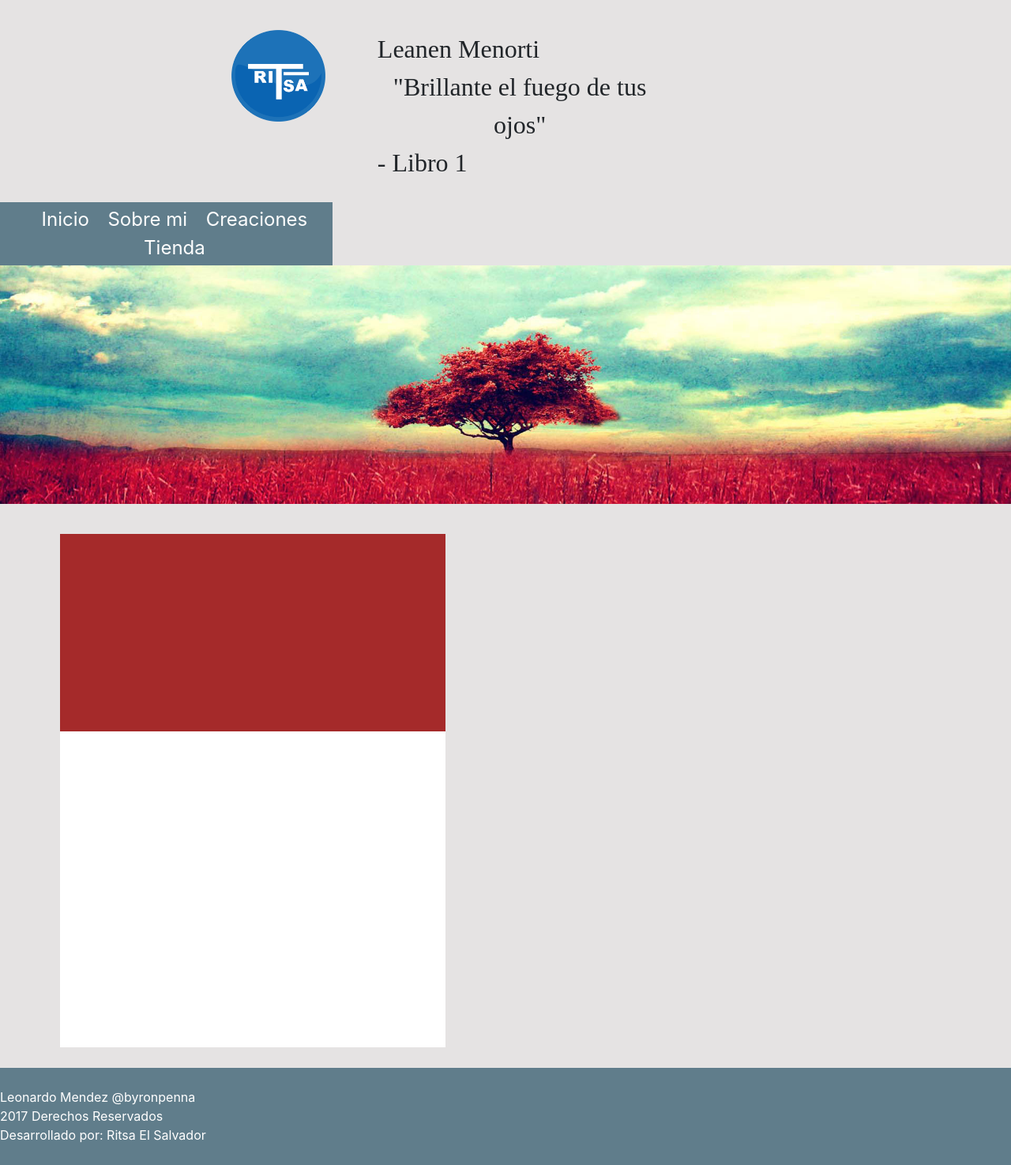
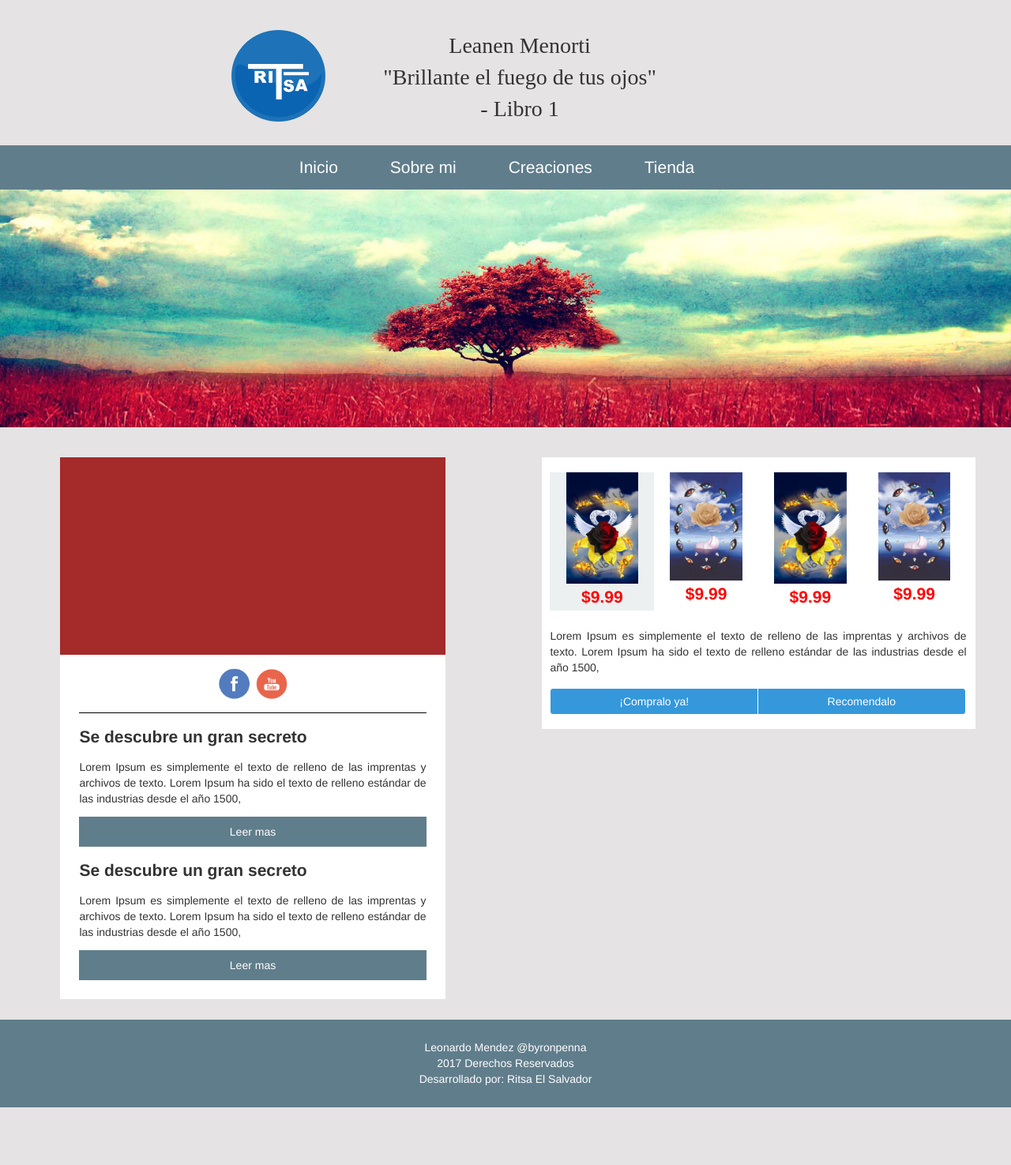
Before and after one commit to byronpenna/menorti, a CodeIgniter app: page /menorti/ in a window 1280 px wide. Shown: the whole page at 79% size. After the commit the page ends 1402 px from the top, so only its background shows below. Run offline with CodeIgniter, Linux system fonts and the light colour scheme; style sheets or scripts are compiled from the project's sources; some libraries are stand-ins or nearby versions.

Commit message:
Aveance de pagina index

```diff
--- a/application/controllers/Welcome.php
+++ b/application/controllers/Welcome.php
@@ -22,4 +22,7 @@
 	{
 		$this->load->view('Welcome/Index.php');
 	}
+	public function creaciones(){
+		$this->load->view("Welcome/Creaciones.php");
+	}
 }
--- a/application/views/Welcome/Index.php
+++ b/application/views/Welcome/Index.php
@@ -22,10 +22,96 @@
 				<div class="imagenRepresentativa">
 
 				</div>
-				<div class="cuerpoTarjeta"></div>
+				<div class="cuerpoTarjeta">
+					<div class="headTarjeta">
+						<img src=<?php echo base_url("content/img/general/fbIcono.png") ?>>
+						<img src=<?php echo base_url("content/img/general/youtubeIcono.png") ?>>
+					</div>
+					<div class="entrada">
+						<div class="titulo">Se descubre un gran secreto</div>
+						<div class="cuerpoEntrada">
+							Lorem Ipsum es simplemente el texto de relleno de las imprentas y archivos de texto. Lorem Ipsum ha sido el texto de relleno estándar de las industrias desde el año 1500,
+						</div>
+						<a href="#">
+							<div class="footEntrada">
+								Leer mas
+							</div>
+						</a>
+
+					</div>
+					<div class="entrada">
+						<div class="titulo">Se descubre un gran secreto</div>
+						<div class="cuerpoEntrada">
+							Lorem Ipsum es simplemente el texto de relleno de las imprentas y archivos de texto. Lorem Ipsum ha sido el texto de relleno estándar de las industrias desde el año 1500,
+						</div>
+						<a href="#">
+							<div class="footEntrada">
+								Leer mas
+							</div>
+						</a>
+
+					</div>
+				</div>
 			</div>
 		</div>
-		<div class="col-lg-6"></div>
+		<div class="col-lg-6">
+
+			<div class="row marginNull Promociones">
+				<div class="row marginNull contenidoGaleria">
+					<div class="col-lg-3 promo selectedPromo">
+						<img src=<?php echo base_url("content/img/welcome/index/portada1.jpg") ?> >
+						<div class="price">
+							$9.99
+						</div>
+					</div>
+					<div class="col-lg-3 promo">
+						<img src=<?php echo base_url("content/img/welcome/index/portada2.jpg") ?> >
+						<div class="price">
+							$9.99
+						</div>
+					</div>
+					<div class="col-lg-3 promo">
+						<img src=<?php echo base_url("content/img/welcome/index/portada1.jpg") ?> >
+						<div class="price">
+							$9.99
+						</div>
+					</div>
+					<div class="col-lg-3 promo">
+						<img src=<?php echo base_url("content/img/welcome/index/portada2.jpg") ?> >
+						<div class="price">
+							$9.99
+						</div>
+					</div>
+				</div>
+				<div class="texto">
+					<div class="contenido">
+						Lorem Ipsum es simplemente el texto de relleno de las imprentas y archivos de texto. Lorem Ipsum ha sido el texto de relleno estándar de las industrias desde el año 1500,
+					</div>
+					<div class="llamadoAccion">
+						<div class="btn-group btn-block">
+							<button class="btn col-lg-6 btn-default botonCompra">
+								¡Compralo ya!
+							</button>
+							<button class="btn col-lg-6 btn-default botonCompra">
+								Recomendalo
+							</button>
+						</div>
+					</div>
+				</div>
+			</div>
+			<div class="row marginNull">
+				<script async src="//pagead2.googlesyndication.com/pagead/js/adsbygoogle.js"></script>
+				<!-- Menorti 1 -->
+				<ins class="adsbygoogle"
+				     style="display:block"
+				     data-ad-client="ca-pub-7161297069626668"
+				     data-ad-slot="6228773038"
+				     data-ad-format="auto"></ins>
+				<script>
+				(adsbygoogle = window.adsbygoogle || []).push({});
+				</script>
+			</div>
+		</div>
 	</div>
 </div>
 <?php
--- a/application/views/parts/header.php
+++ b/application/views/parts/header.php
@@ -16,13 +16,13 @@
 	<div class="menuPrincipal">
 		<ul>
 			<li>
-				<a href="http://www.ritsasv.com">Inicio</a>
+				<a href=<?php echo site_url("Welcome/Index") ?> >Inicio</a>
 			</li>
 			<li>
 				<a href="http://www.ritsasv.com/cursos-gratuitos/">Sobre mi</a>
 			</li>
 			<li>
-				<a href="http://www.ritsasv.com/donaciones/">Creaciones</a>
+				<a href=<?php echo site_url("Welcome/Creaciones") ?> >Creaciones</a>
 			</li>
 			<li>
 				<a href="http://www.ritsasv.com/electronica/">Tienda</a>
--- a/content/css/paginas/Welcome/Index/style.css
+++ b/content/css/paginas/Welcome/Index/style.css
@@ -3,15 +3,78 @@
   .slider img {
     width: 100%; }
 
+.Promociones {
+  width: 90%;
+  background: white;
+  padding-top: 3%;
+  padding-bottom: 3%;
+  margin: 0 auto; }
+  .Promociones .llamadoAccion {
+    text-align: center;
+    margin-top: 3%; }
+    .Promociones .llamadoAccion .botonCompra {
+      background: #3498db;
+      border: solid 1px white;
+      color: white; }
+  .Promociones .texto {
+    padding-left: 2%;
+    padding-right: 2%;
+    text-align: justify;
+    margin-top: 4%; }
+  .Promociones .contenidoGaleria {
+    padding-left: 2%;
+    padding-right: 2%; }
+    .Promociones .contenidoGaleria .selectedPromo {
+      background: #ecf0f1; }
+    .Promociones .contenidoGaleria .promo {
+      text-align: center; }
+      .Promociones .contenidoGaleria .promo .price {
+        width: 80%;
+        margin: 0 auto;
+        color: red;
+        font-size: 1.5em;
+        font-weight: bold;
+        padding-top: 2%;
+        padding-bottom: 2%; }
+      .Promociones .contenidoGaleria .promo img {
+        width: 90%; }
+
 .tarjeta {
   background: white;
   width: 80%;
   margin: 0 auto; }
+  .tarjeta .entrada {
+    width: 90%;
+    text-align: justify;
+    margin: 0 auto;
+    margin-top: 3%; }
+    .tarjeta .entrada .titulo {
+      font-weight: bold;
+      font-size: 1.5em;
+      margin-bottom: 3%; }
+    .tarjeta .entrada .footEntrada {
+      background: #607d8b;
+      padding-top: 2%;
+      padding-bottom: 2%;
+      text-align: center;
+      width: 100%;
+      margin-top: 3%;
+      color: white; }
+  .tarjeta .headTarjeta {
+    text-align: center;
+    border-bottom: solid 1px black;
+    width: 90%;
+    margin: 0 auto;
+    padding-top: 3%;
+    padding-bottom: 3%; }
+    .tarjeta .headTarjeta img {
+      width: 10%; }
   .tarjeta .imagenRepresentativa {
     background: brown;
     height: 250px; }
   .tarjeta .cuerpoTarjeta {
     min-height: 400px;
-    background: white; }
+    background: white;
+    padding-bottom: 5%; }
 
 /*# sourceMappingURL=style.css.map */
--- a/content/css/paginas/Welcome/Index/style.sass
+++ b/content/css/paginas/Welcome/Index/style.sass
@@ -2,13 +2,76 @@
 	margin-bottom: 3%
 	img
 		width: 100%
+.Promociones
+	width: 90%
+	background: white
+	padding-top: 3%
+	padding-bottom: 3%
+	margin: 0 auto
+	.llamadoAccion
+		text-align: center
+		margin-top: 3%
+		.botonCompra
+			background: #3498db
+			border: solid 1px white
+			color: white
+	.texto
+		padding-left: 2%
+		padding-right: 2%
+		text-align: justify
+		margin-top: 4%
+	.contenidoGaleria
+		padding-left: 2%
+		padding-right: 2%
+		.selectedPromo
+			background: #ecf0f1
+		.promo
+			text-align: center
+			.price
+				width: 80%
+				margin: 0 auto
+				color: red
+				font-size: 1.5em
+				font-weight: bold
+				padding-top: 2%
+				padding-bottom: 2%
+			img
+				width: 90%
 .tarjeta
 	background: white
 	width: 80%
 	margin: 0 auto
+
+	.entrada
+		width: 90%
+		text-align: justify
+		margin: 0 auto
+		margin-top: 3%
+		.titulo
+			font-weight: bold
+			font-size: 1.5em
+			margin-bottom: 3%
+		.footEntrada
+			background: #607d8b
+			padding-top: 2%
+			padding-bottom: 2%
+			text-align: center
+			width: 100%
+			margin-top: 3%
+			color: white
+	.headTarjeta
+		text-align: center
+		border-bottom: solid 1px black
+		width: 90%
+		margin: 0 auto
+		padding-top: 3%
+		padding-bottom: 3%
+		img
+			width: 10%
 	.imagenRepresentativa
 		background: brown
 		height: 250px
 	.cuerpoTarjeta
 		min-height: 400px
 		background: white
+		padding-bottom: 5%
```
Also changed, not shown: application/views/Welcome/Creaciones.php (added, +19 -0 lines), content/img/general/fbIcono.png (added), content/img/general/youtubeIcono.png (added), content/img/welcome/index/portada1.jpg (added), content/img/welcome/index/portada2.jpg (added), 1 other file.
